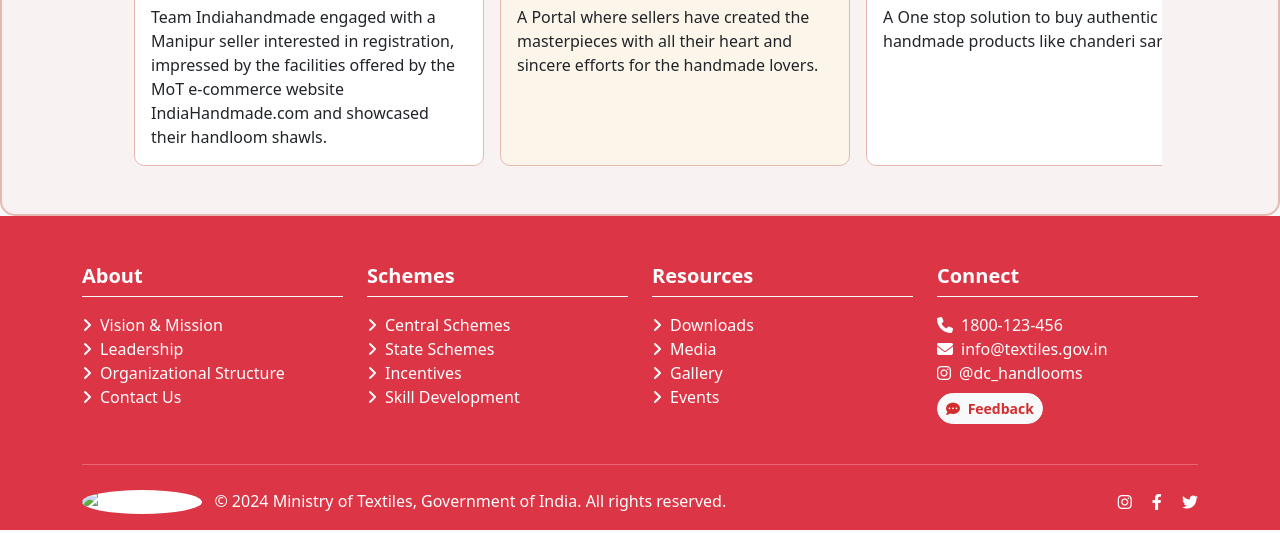
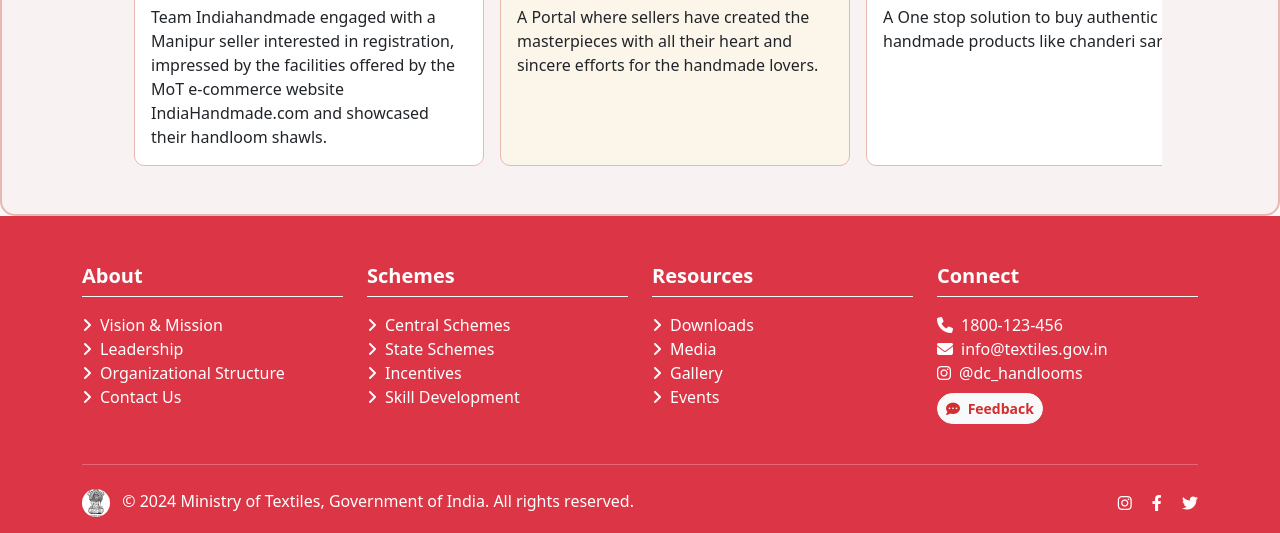
Before and after one commit to yakshitwadhwa234/handloomdc, a plain HTML site: page index.html in a window 1280 px wide. Shown: the part 4189-4722 px from the top of the page. Drawn offline with nearby package versions, Linux system fonts and the light colour scheme.

Commit message:
Update index.html

```diff
--- a/index.html
+++ b/index.html
@@ -1056,7 +1056,7 @@
       <hr class="bg-light mt-4">
       <div class="d-flex flex-column flex-md-row align-items-center justify-content-between pt-2">
         <span class="mb-2 mb-md-0">
-          <img src="/assets/img/logo/Emblem_of_India.svg" alt="India Emblem" width="28" height="28" class="rounded-circle bg-white me-2">
+          <img src="images/Emblem_of_India.svg" alt="India Emblem" width="28" height="28" class="rounded-circle bg-white me-2">
           &copy; 2024 Ministry of Textiles, Government of India. All rights reserved.
         </span>
         <span>
```
